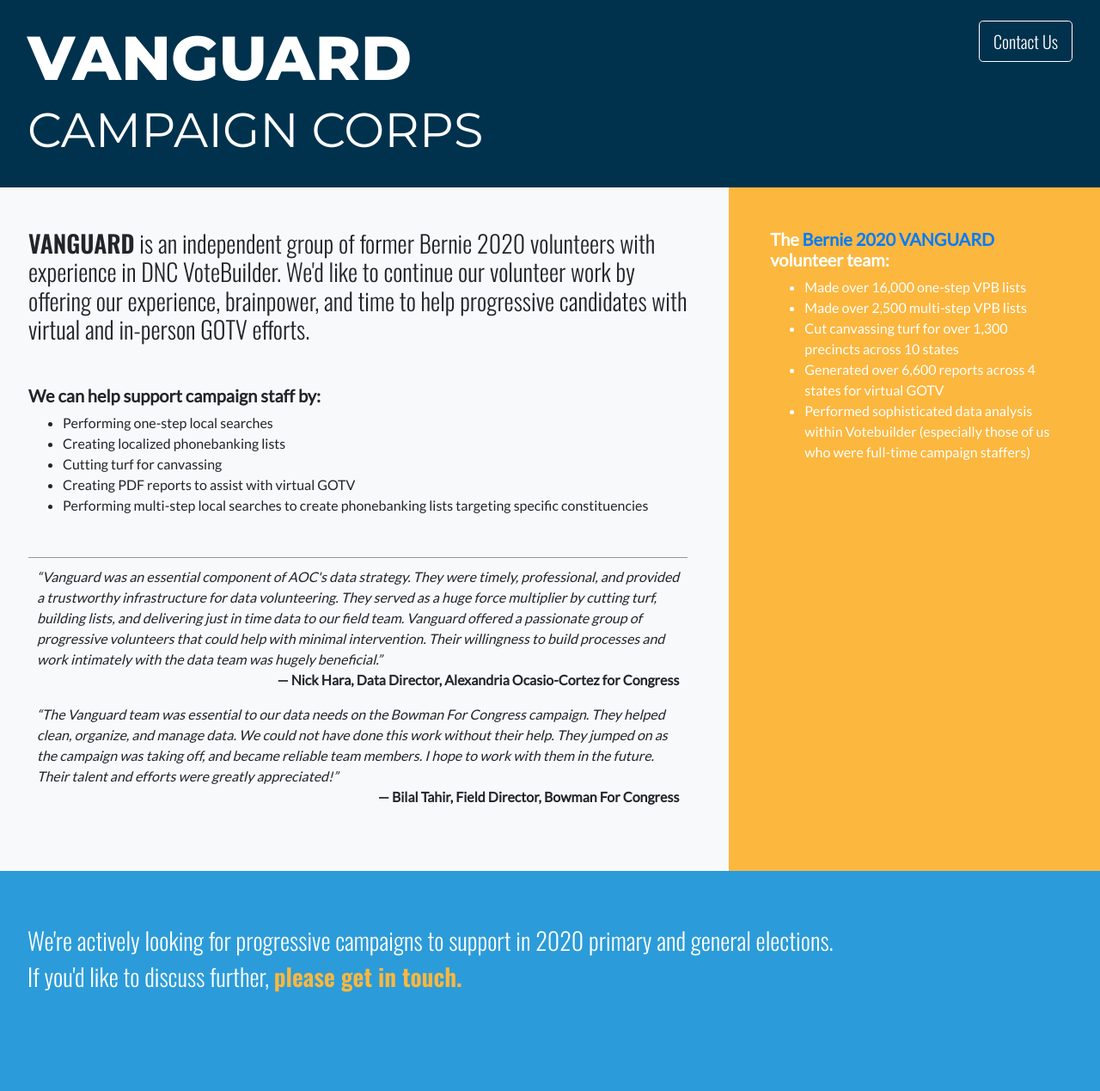
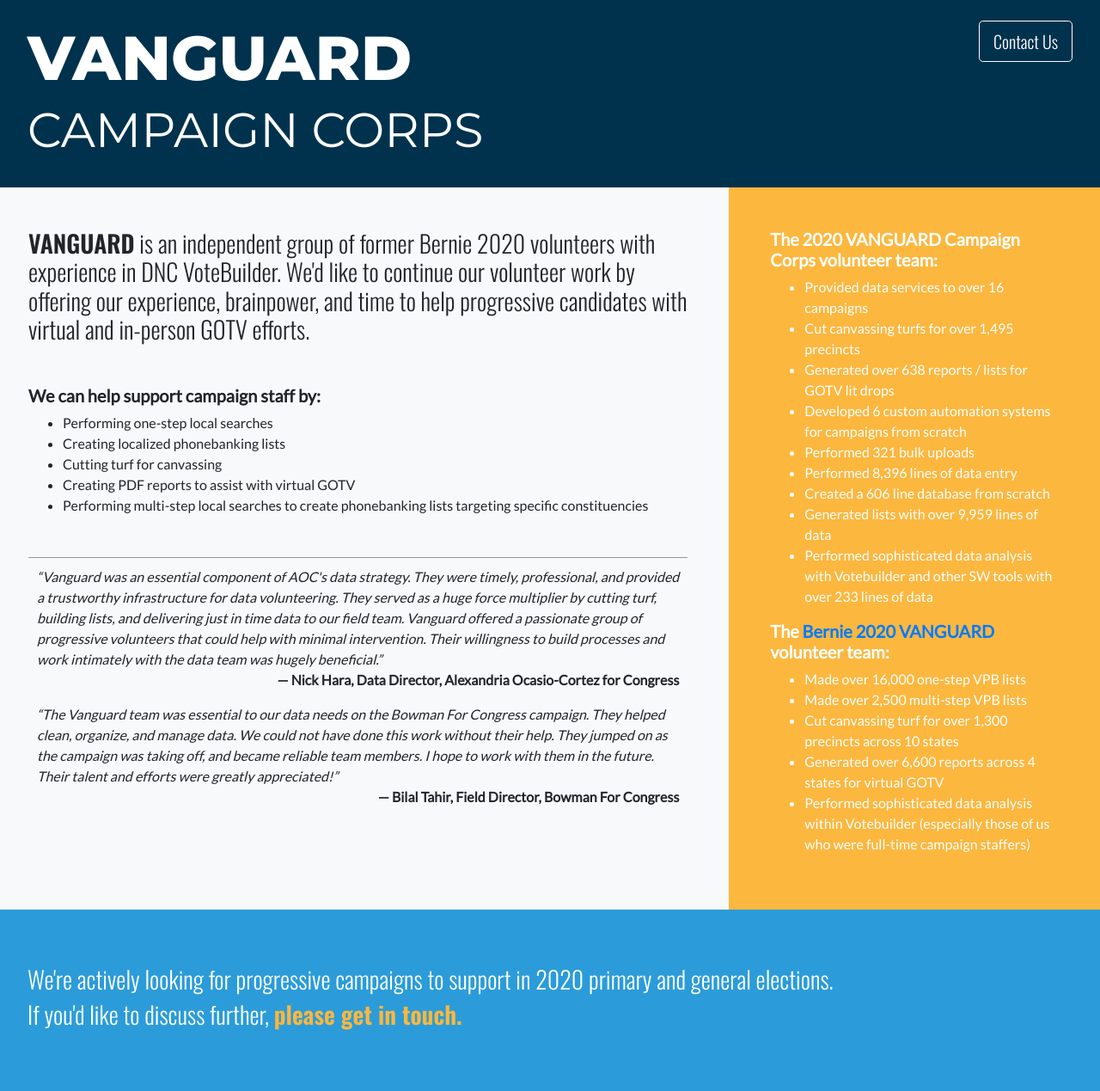
Before and after one commit to orgvanize/orgvanize.github.io, a Jekyll site: the page built from index.md, in a window 1280 px wide. Shown: the whole page at 86% size. Built offline with Jekyll 4.4.1, drawn with Linux system fonts in a browser that asks for light colours; before the commit the page ends 1224 px from its top, so only the background shows below that.

Commit message:
Add accomplishments compiled by Eric Ware

```diff
--- a/index.md
+++ b/index.md
@@ -34,6 +34,18 @@ layout: default
         </div>
     </div>
     <div class="col-md-4 bg-nmu-yellow text-white p-5">
+        <h5 class="font-weight-bold">The 2020 VANGUARD Campaign Corps volunteer team:</h5>
+        <ul>
+            <li>Provided data services to over 16 campaigns</li>
+            <li>Cut canvassing turfs for over 1,495 precincts</li>
+            <li>Generated over 638 reports / lists for GOTV lit drops</li>
+            <li>Developed 6 custom automation systems for campaigns from scratch</li>
+            <li>Performed 321 bulk uploads</li>
+            <li>Performed 8,396 lines of data entry</li>
+            <li>Created a 606 line database from scratch</li>
+            <li>Generated lists with over 9,959 lines of data</li>
+            <li>Performed sophisticated data analysis with Votebuilder and other SW tools with over 233 lines of data</li>
+        </ul>
         <h5 class="font-weight-bold">The <a href="https://web.archive.org/web/20200520011150/https://medium.com/@berniealums/taking-on-trump-and-beyond-learnings-from-bernie-2020-national-organizing-staff-31f274ace92b" target="_blank">Bernie 2020 VANGUARD</a> volunteer team:</h5>
         <ul>
             <li>Made over 16,000 one-step VPB lists</li>
```
